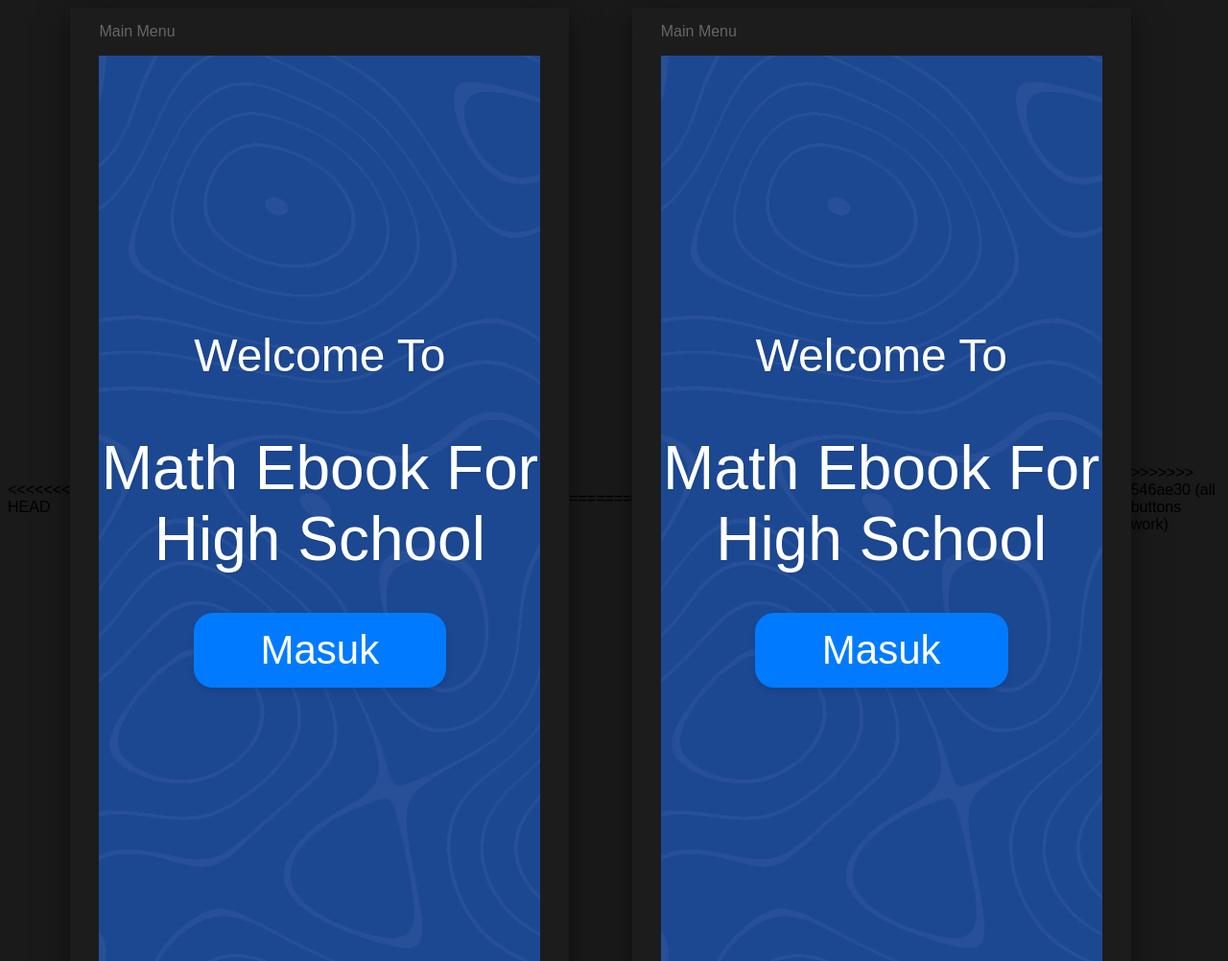
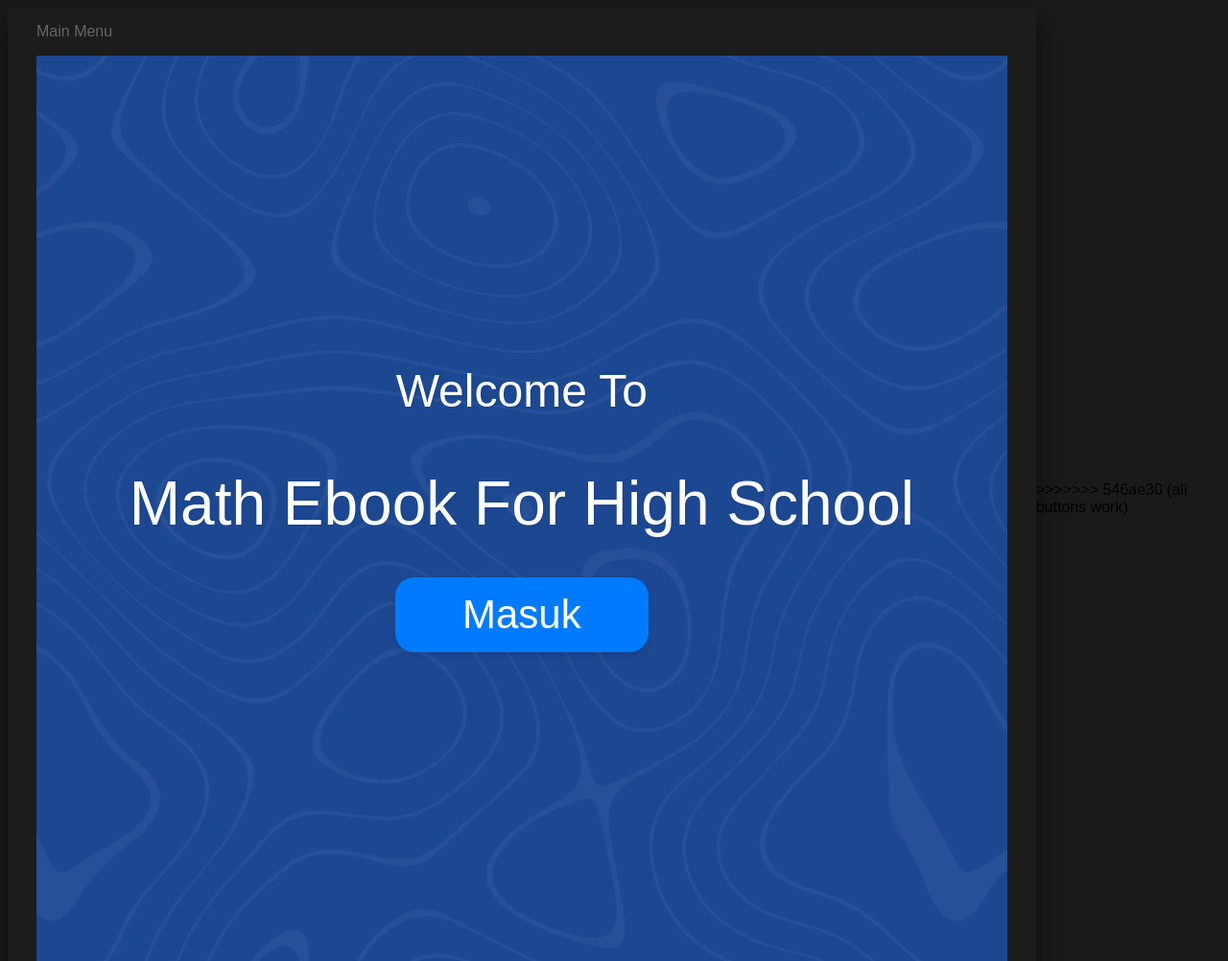
Before and after one commit to Rizal69420/EMath, a plain HTML site: page index.html in a window 1280 px wide. Shown: the whole page at 96% size. Drawn offline with Linux system fonts and the light colour scheme; a web font is replaced by a local one.

Commit message:
Update index.html

```diff
--- a/index.html
+++ b/index.html
@@ -1,31 +1,3 @@
-<<<<<<< HEAD
-<!DOCTYPE html>
-<html lang="id">
-<head>
-    <meta charset="UTF-8">
-    <meta name="viewport" content="width=device-width, initial-scale=1.0">
-    <title>Math Ebook For High School</title>
-    <link rel="preconnect" href="https://fonts.googleapis.com">
-    <link rel="preconnect" href="https://fonts.gstatic.com" crossorigin>
-    <link href="https://fonts.googleapis.com/css2?family=Kdam+Thmor+Pro&display=swap" rel="stylesheet">
-    <link rel="stylesheet" href="style.css">
-</head>
-<body>
-
-    <div class="canvas-container">
-
-        <header class="top-header">Main Menu</header>
-
-        <main class="main-content">
-            <div class="welcome-text">Welcome To</div>
-            <h1 class="title-text">Math Ebook For High School</h1>
-            <a href="beranda.html" class="btn-masuk">Masuk</a>
-        </main>
-
-    </div>
-
-</body>
-=======
 <!DOCTYPE html>
 <html lang="id">
 <head>
```
